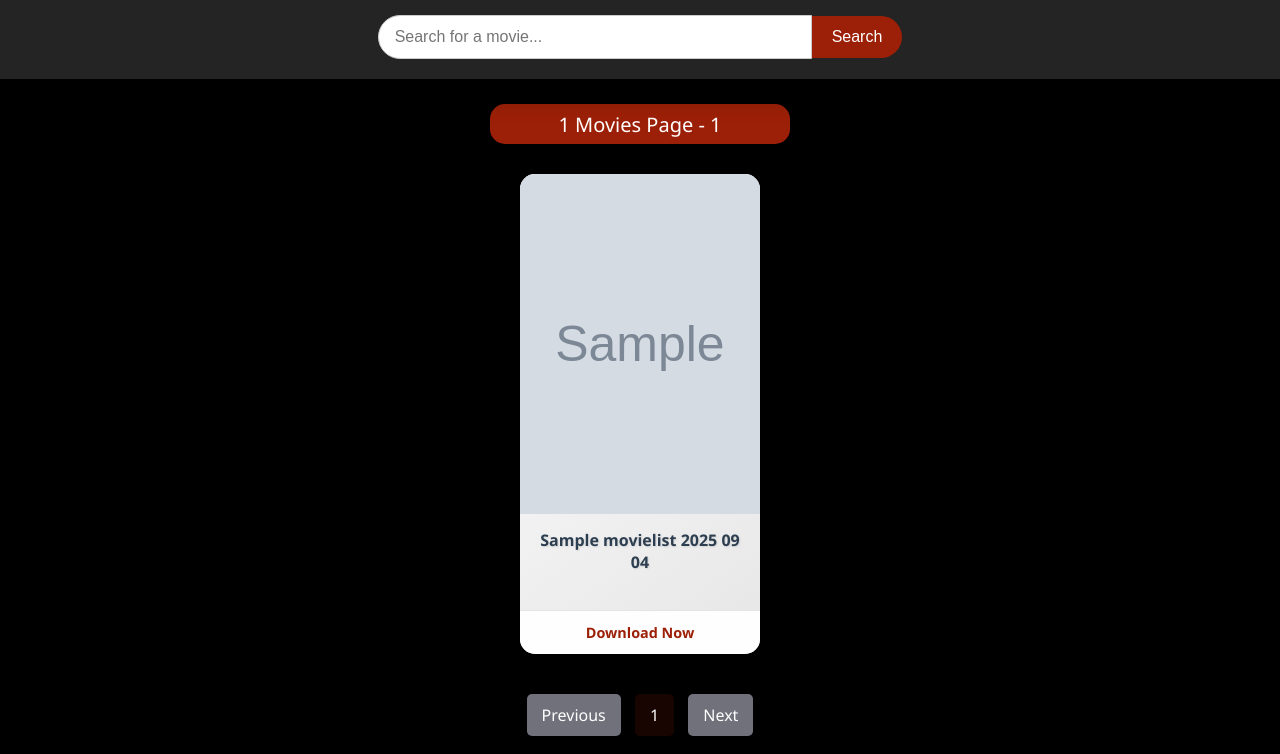
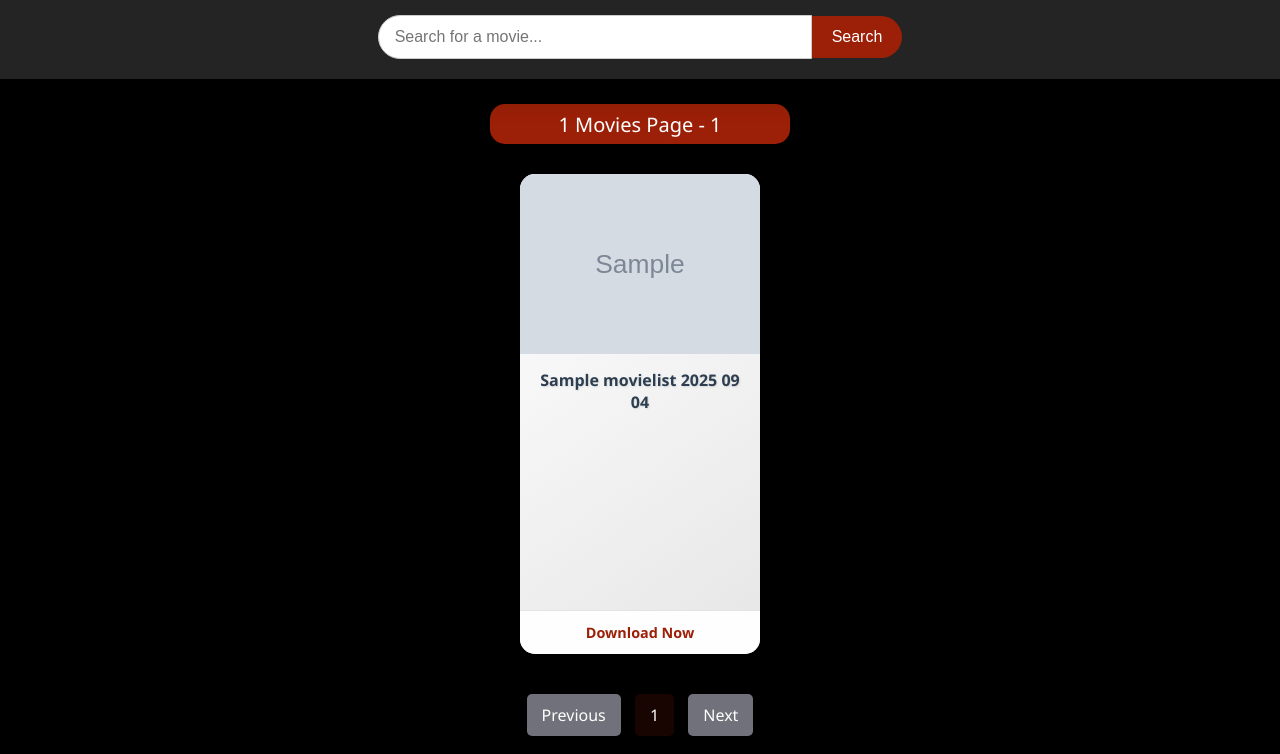
Before and after one commit to KachhadiyaAbhishek/MovieHub, a Flask app: page / in a window 1280 px wide. Shown: the top 754 px of the page. Run offline with Flask 3, Linux system fonts and the light colour scheme; grey boxes marked "Sample" are stand-in pictures; a database or web service that is not in the repository returns one stand-in record (values such as "Sample title").

Commit message:
Update index.html

```diff
--- a/templates/index.html
+++ b/templates/index.html
@@ -124,7 +124,7 @@
 
         .movie-card img {
             width: 100%;
-            height: 340px;
+            height: auto;
             object-fit: cover;
             transition: transform 0.4s ease;
         }
```
